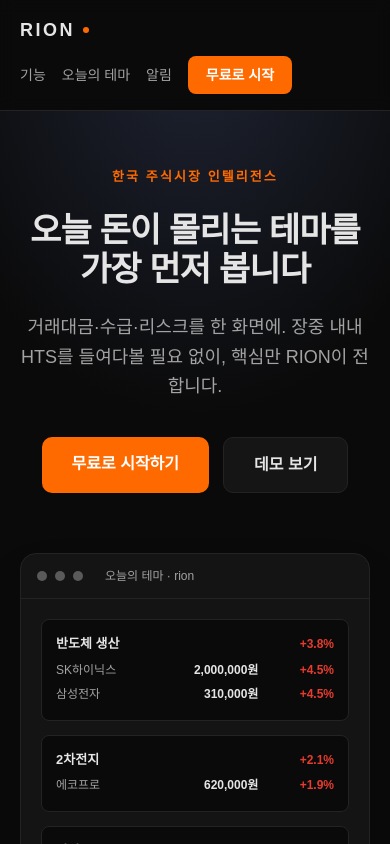
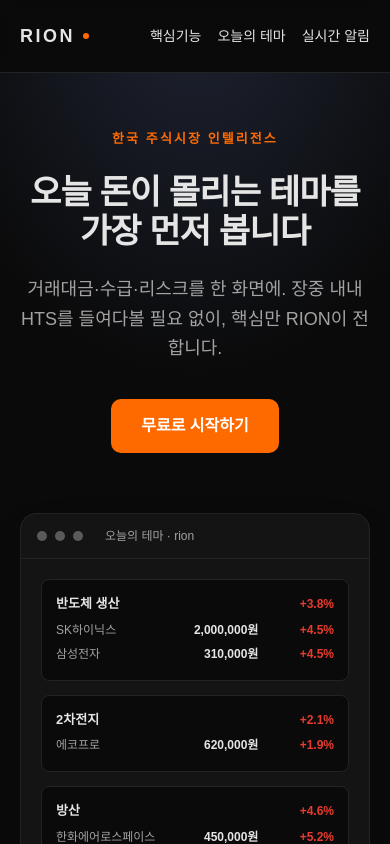
Before and after one commit to ghddygks45/rion, a Next.js app: page / in a window 390 px wide. Shown: the top 844 px of the page. Built offline with nearby package versions, Linux system fonts and the light colour scheme; a web font is replaced by a local one.

Commit message:
refector: 랜딩페이지 ui 디벨롭

```diff
--- a/app/layout.tsx
+++ b/app/layout.tsx
@@ -25,7 +25,7 @@ export default function RootLayout({
   return (
     <html
       lang="ko"
-      className={`${pretendard.variable} h-full antialiased`}
+      className={`${pretendard.variable} h-full scroll-smooth antialiased`}
       suppressHydrationWarning
     >
       <head>
--- a/components/landing/LandingPage.tsx
+++ b/components/landing/LandingPage.tsx
@@ -5,18 +5,18 @@ export default function LandingPage() {
     <main className="flex-1 flex flex-col">
       {/* 1. NAV (랜딩페이지 전용 - 기존 전역 Header.tsx와 별개) */}
       <nav className="sticky top-0 z-50 border-b border-border bg-bg/80 backdrop-blur-sm">
-        <div className="mx-auto flex max-w-[1180px] flex-wrap items-center justify-between gap-x-6 gap-y-3 px-[clamp(20px,5vw,40px)] py-4">
+        <div className="mx-auto flex min-h-18 max-w-[1180px] flex-wrap items-center justify-between gap-x-6 gap-y-3 px-[clamp(20px,5vw,40px)]">
           <div className="flex items-center gap-2 text-lg font-extrabold tracking-[0.14em] text-text">
             RION
             <span className="h-1.5 w-1.5 rounded-full bg-accent" />
           </div>
-          <div className="flex flex-wrap items-center gap-4 text-sm text-text-secondary sm:gap-8">
-            <Link href="#features">기능</Link>
-            <Link href="theme">오늘의 테마</Link>
-            <Link href="#alerts">알림</Link>
+          <div className="flex flex-wrap items-center gap-4 text-sm text-text sm:gap-8">
+            <Link href="#features">핵심기능</Link>
+            <Link href="#themes">오늘의 테마</Link>
+            <Link href="#alerts">실시간 알림</Link>
             <Link
               href="/theme"
-              className="rounded-lg bg-accent px-4.5 py-2.25 font-semibold text-white"
+              className="rounded-lg bg-accent px-4.5 py-2.25 font-semibold text-white hidden md:block"
             >
               무료로 시작
             </Link>
@@ -48,12 +48,6 @@ export default function LandingPage() {
               className="rounded-[10px] bg-accent px-[30px] py-[15px] text-base font-bold text-white"
             >
               무료로 시작하기
-            </Link>
-            <Link
-              href="#themes"
-              className="rounded-[10px] border border-border bg-text/5 px-[30px] py-[15px] text-base font-semibold text-text"
-            >
-              데모 보기
             </Link>
           </div>
         </div>
@@ -159,7 +153,7 @@ export default function LandingPage() {
       {/* 3. FEATURES (핵심 기능 6개 카드) */}
       <section
         id="features"
-        className="mx-auto max-w-295 px-[clamp(20px,5vw,40px)] pt-[clamp(72px,11vw,104px)] pb-10"
+        className="mx-auto max-w-295 scroll-mt-18.25 px-[clamp(20px,5vw,40px)] pt-[clamp(72px,11vw,104px)] pb-10"
       >
         <div className="mb-14 text-center">
           <p className="mb-4.5 font-mono text-[13px] font-semibold uppercase tracking-[0.16em] text-accent">
@@ -361,7 +355,7 @@ export default function LandingPage() {
       {/* 4. 오늘의 테마 데모 (id=themes) */}
       <section
         id="themes"
-        className="dark:bg-[radial-gradient(120%_50%_at_50%_0%,rgba(40,52,80,0.18),transparent_60%)]"
+        className="scroll-mt-18.25 dark:bg-[radial-gradient(120%_50%_at_50%_0%,rgba(40,52,80,0.18),transparent_60%)]"
       >
         <div className="mx-auto max-w-295 px-[clamp(20px,5vw,40px)] pt-[clamp(56px,9vw,80px)] pb-10">
           <p className="mb-4 font-mono text-xs font-semibold uppercase tracking-[0.14em] text-accent">
@@ -857,7 +851,7 @@ export default function LandingPage() {
       </section>
 
       {/* 6. 실시간 푸시 알림 (id=alerts) */}
-      <section id="alerts" className="border-t border-border">
+      <section id="alerts" className="scroll-mt-18.25 border-t border-border">
         <div className="mx-auto grid max-w-295 grid-cols-1 items-center gap-8 px-[clamp(20px,5vw,40px)] py-16 lg:grid-cols-2 lg:gap-14 lg:py-24">
           <div>
             <p className="mb-4.5 font-mono text-xs font-semibold uppercase tracking-[0.14em] text-accent">
@@ -1031,7 +1025,7 @@ export default function LandingPage() {
           <br />
           지금 확인하세요
         </h2>
-        <p className="mx-auto mt-5.5 max-w-[480px] text-[17px] leading-relaxed text-text-secondary">
+        <p className="mx-auto mt-5.5 text-[17px] leading-relaxed text-text-secondary">
           신용카드 없이 무료로 시작. 종가베팅 전에 시장의 돈 흐름부터
           확인하세요.
         </p>
@@ -1054,10 +1048,18 @@ export default function LandingPage() {
           </div>
 
           <div className="flex gap-6 text-[13px] text-text-secondary">
-            <Link href="#features">기능</Link>
-            <Link href="#themes">오늘의 테마</Link>
-            <Link href="#">고객센터</Link>
-            <Link href="#">이용약관</Link>
+            <Link href="/privacy" className="hover:underline">
+              개인정보처리방침
+            </Link>
+            <Link href="/terms" className="hover:underline">
+              이용약관
+            </Link>
+            <Link href="/about" className="hover:underline">
+              브랜드 스토리
+            </Link>
+            <Link href="/contact" className="hover:underline">
+              문의하기
+            </Link>
           </div>
 
           <div className="max-w-[340px] text-right text-[11.5px] text-text-disabled">
```
